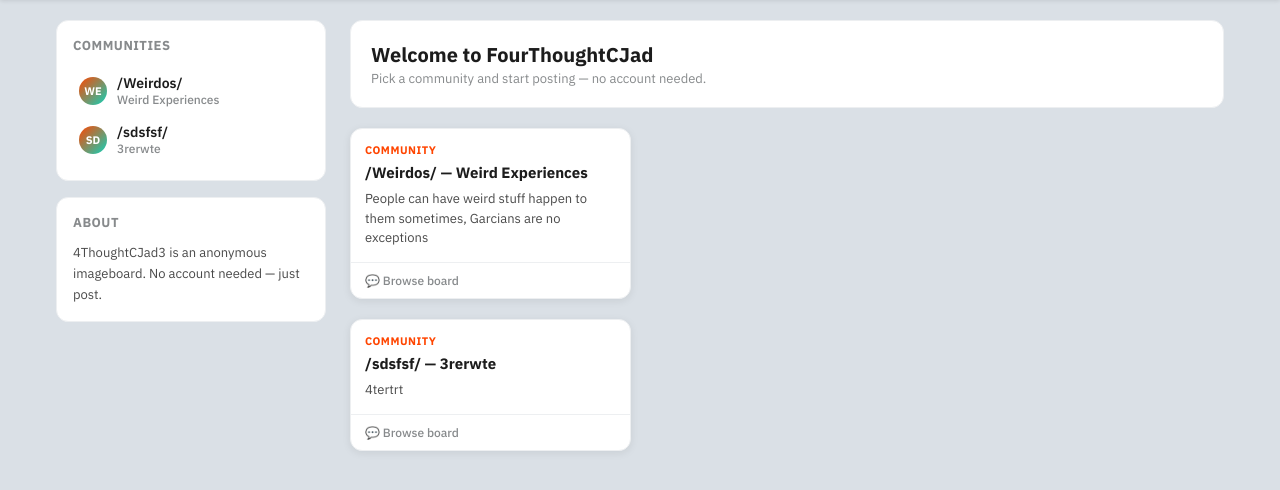
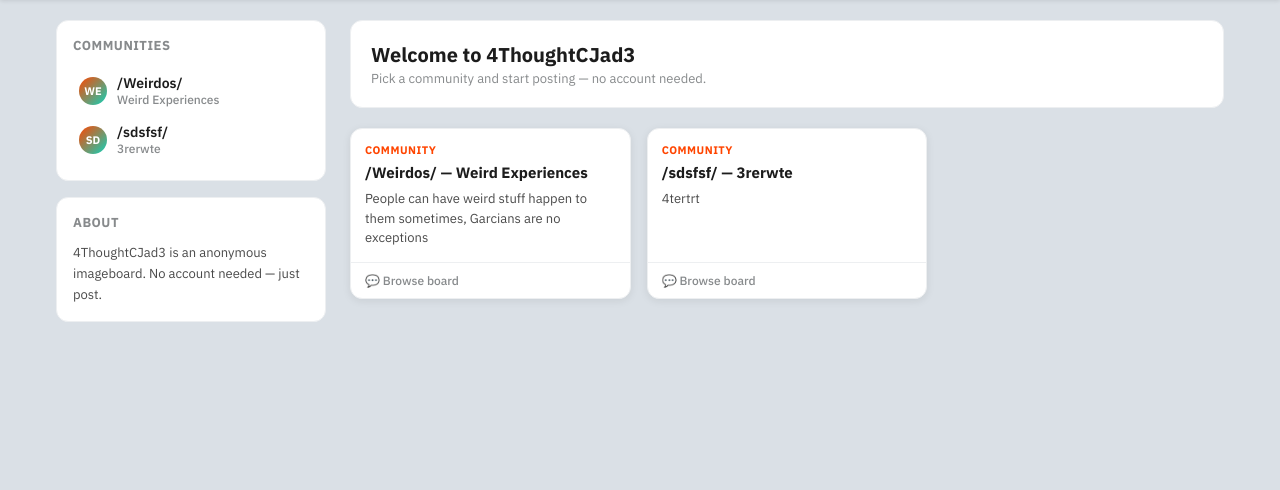
Before and after one commit to BonitoFlakes07/4ThoughtCJade, a Django app: page / in a window 1280 px wide. Shown: the part 48-538 px from the top of the page. Run offline with Django 5.2, Linux system fonts and the light colour scheme; data comes from the database, SQL or seed files in the repository; both versions use the stored data as it was after the commit.

Commit message:
Quality of life changes to ui

```diff
--- a/board/templates/board/base.html
+++ b/board/templates/board/base.html
@@ -334,27 +334,27 @@
 
         /* ── MASONRY GRID (Pinterest-style) ── */
         .masonry-grid {
-            columns: 3;
-            column-gap: 16px;
+    display: grid;
+    grid-template-columns: repeat(3, 1fr);
+    gap: 16px;
+    align-items: stretch;
 }
-
-        @media (max-width: 900px) { .masonry-grid { columns: 2; } }
-        @media (max-width: 600px) { .masonry-grid { columns: 1; } }
+@media (max-width: 900px) { .masonry-grid { grid-template-columns: repeat(2, 1fr); } }
+@media (max-width: 600px) { .masonry-grid { grid-template-columns: 1fr; } }
 
         /* ── THREAD CARD ── */
         .thread-card {
-            break-inside: avoid;
-            display: inline-block;
     width: 100%;
     background: var(--card-bg);
     border: 1px solid var(--border);
     border-radius: var(--radius);
-            margin-bottom: 16px;
     overflow: hidden;
     box-shadow: var(--shadow);
     transition: box-shadow 0.2s, transform 0.2s;
     text-decoration: none;
     color: inherit;
+    display: flex;
+    flex-direction: column;
 }
 
         .thread-card:hover {
@@ -370,6 +370,7 @@
 
         .thread-card-body {
     padding: 14px;
+    flex: 1;
 }
 
         .thread-card-board {
@@ -444,12 +445,11 @@
             box-shadow: var(--shadow);
         }
 
-        .thread-post-image {
+        .thread-card-image {
     width: 100%;
-            max-height: 500px;
-            object-fit: contain;
-            background: #000;
+    height: 200px;
     display: block;
+    object-fit: cover;
 }
 
         .thread-post-body {
--- a/board/templates/board/home.html
+++ b/board/templates/board/home.html
@@ -3,7 +3,7 @@
 
 <div class="page-header">
     <div>
-        <h1>Welcome to FourThoughtCJad</h1>
+        <h1>Welcome to 4ThoughtCJad3</h1>
         <p>Pick a community and start posting — no account needed.</p>
     </div>
 </div>
--- a/board/views.py
+++ b/board/views.py
@@ -61,7 +61,7 @@ def board_detail(request, slug):
     board = get_object_or_404(Board, slug=slug)
     thread_list = board.threads.all()
 
-    paginator = Paginator(thread_list, 10)
+    paginator = Paginator(thread_list, 9)
     page_number = request.GET.get('page')
     threads = paginator.get_page(page_number)
 
```
Also changed, not shown: db.sqlite3, media/reply_images/5htbm7.jpg (added), media/thread_images/403632006_3209069919398234_27274388241025246_n.jpg (added). Lines whose indentation alone changed are shown as unchanged.
